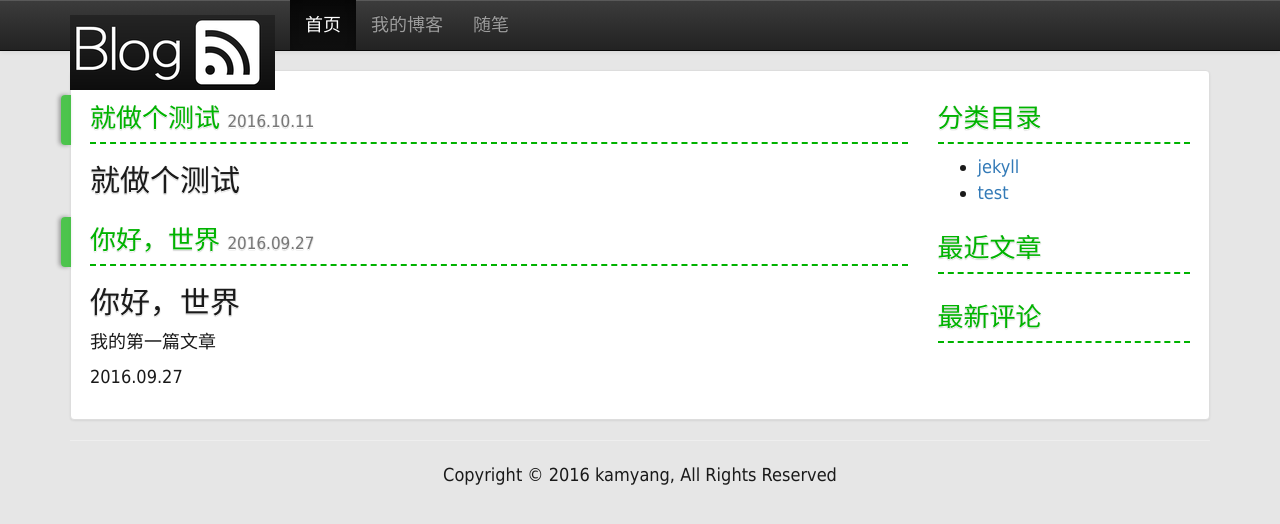
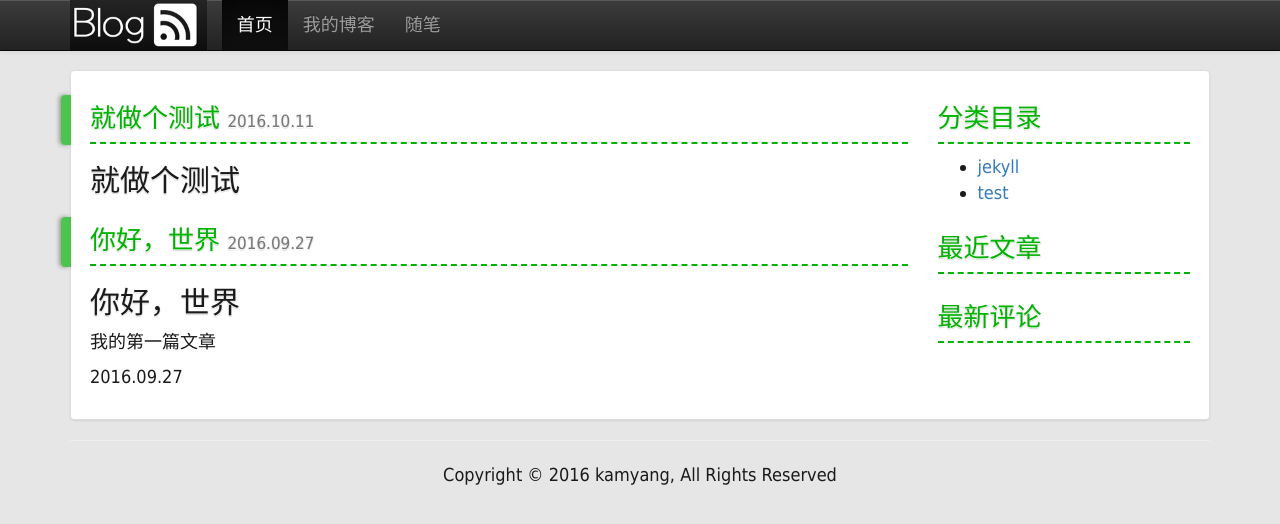
Before and after one commit to YangYanMing168/kamyang, a Jekyll site: the page built from index.html, in a window 1280 px wide. Shown: the top 524 px of the page. Built offline with Jekyll 4.4.1, drawn with Linux system fonts in a browser that asks for light colours.

Commit message:
添加 boostrap 样式

```diff
--- a/_includes/header.html
+++ b/_includes/header.html
@@ -10,7 +10,8 @@
                 <span class="icon-bar"></span>
             </button>
             <a class="navbar-brand" href="#">
-                <img alt="Brand" src="{{site.baseurl}}/assests/images/brand.png" width="100%">
+                <img alt="Brand" src="{{site.baseurl}}/assests/images/brand.png"
+                     style="margin-top: -15px;width:100%;height:50px">
             </a>
         </div>
 
```
